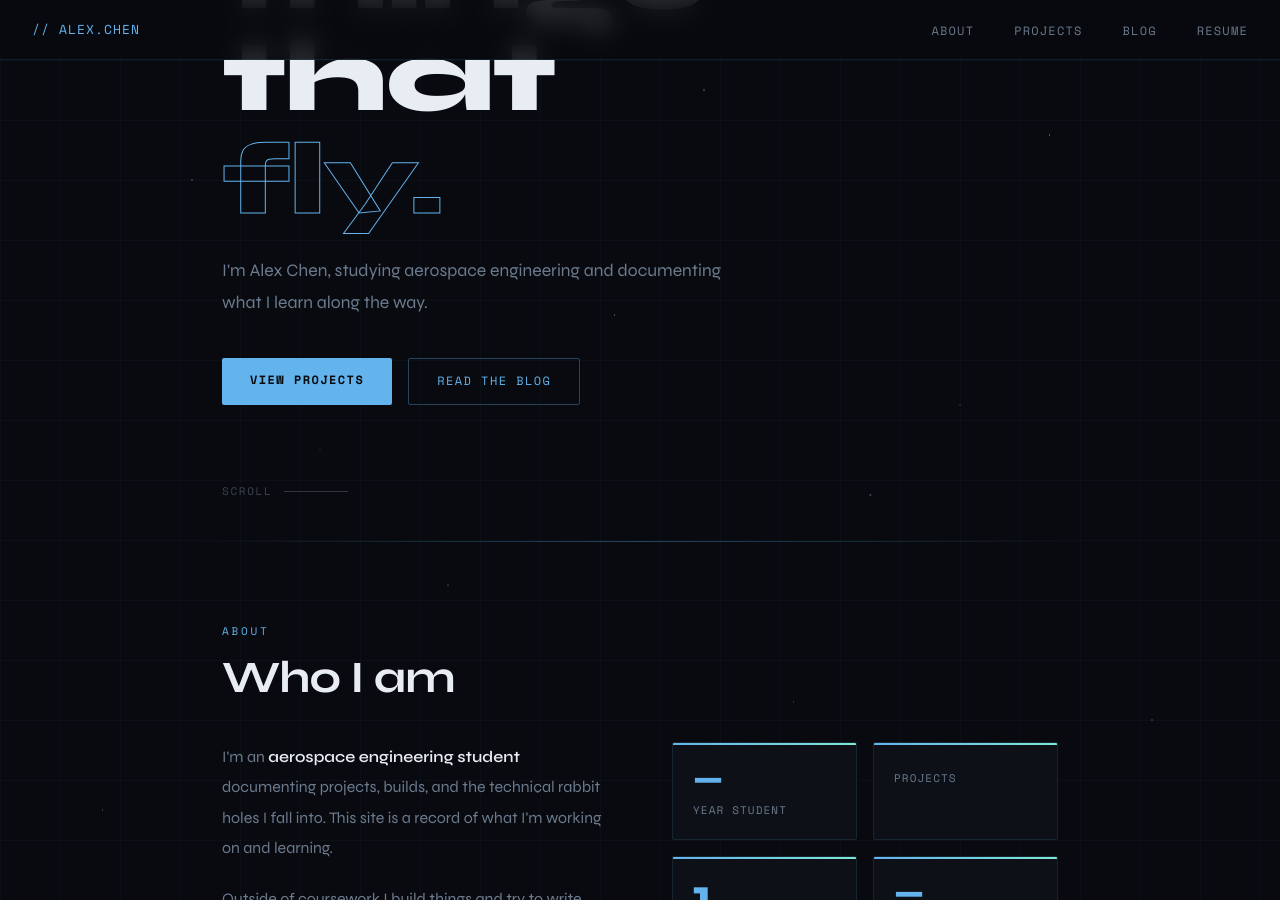
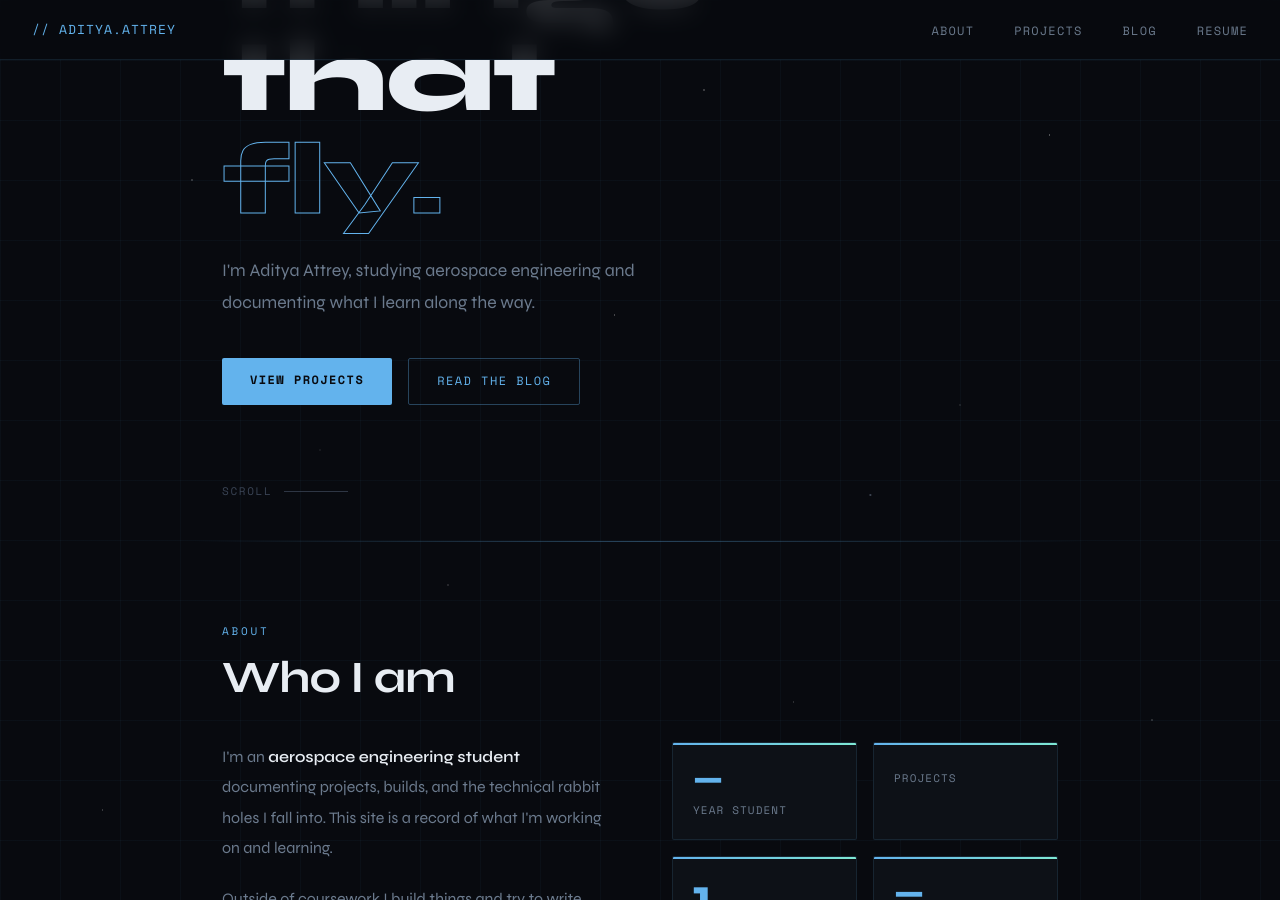
Before and after one commit to FBRDCYB3R/Aero-Blog, a Jekyll site: the page built from index.html, in a window 1280 px wide and 900 px high, scrolled down 359 px. Built offline with Jekyll 4.4.1, drawn with Linux system fonts in a browser that asks for light colours; some of the changed text lies outside the part shown.

Commit message:
Update author information in _config.yml

```diff
--- a/_config.yml
+++ b/_config.yml
@@ -1,14 +1,14 @@
-title: "Alex Chen"
+title: "Aditya Attrey"
 description: "Aerospace engineering student — projects, write-ups, and things I'm learning."
 url: "https://yourusername.github.io"   # ← change to your GitHub Pages URL
 baseurl: ""                              # ← leave empty if using yourusername.github.io
                                          #   set to "/repo-name" if using a project repo
 
 author:
-  name: "Alex Chen"
-  email: "you@email.com"
-  github: "yourusername"
-  linkedin: "yourlinkedin"
+  name: "Aditya Attrey"
+  email: "aditya.attrey@gmail.com"
+  github: "FBRDCYB3R"
+  linkedin: "www.linkedin.com/in/aditya-attrey"
 
 # Jekyll settings
 markdown: kramdown
```
